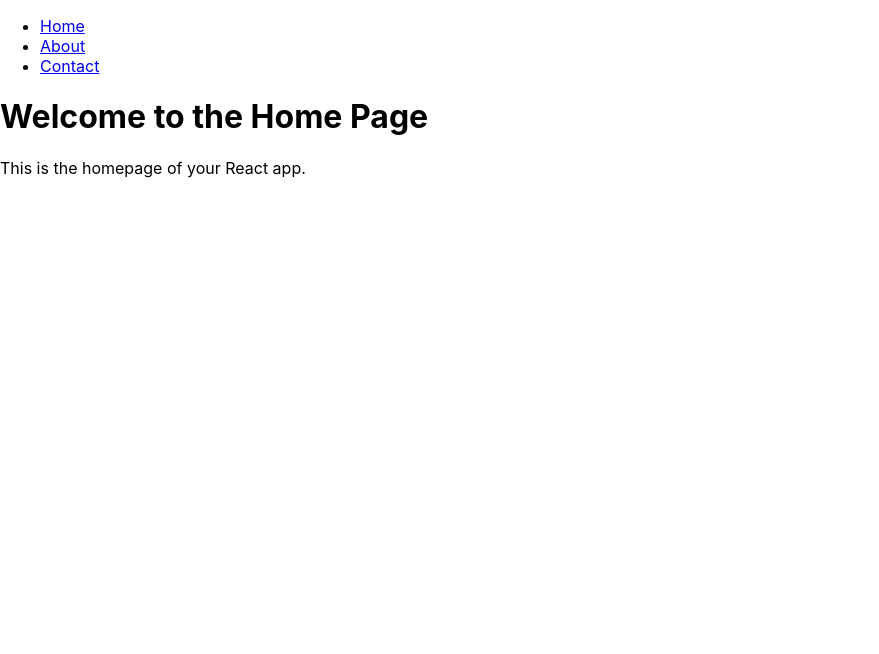
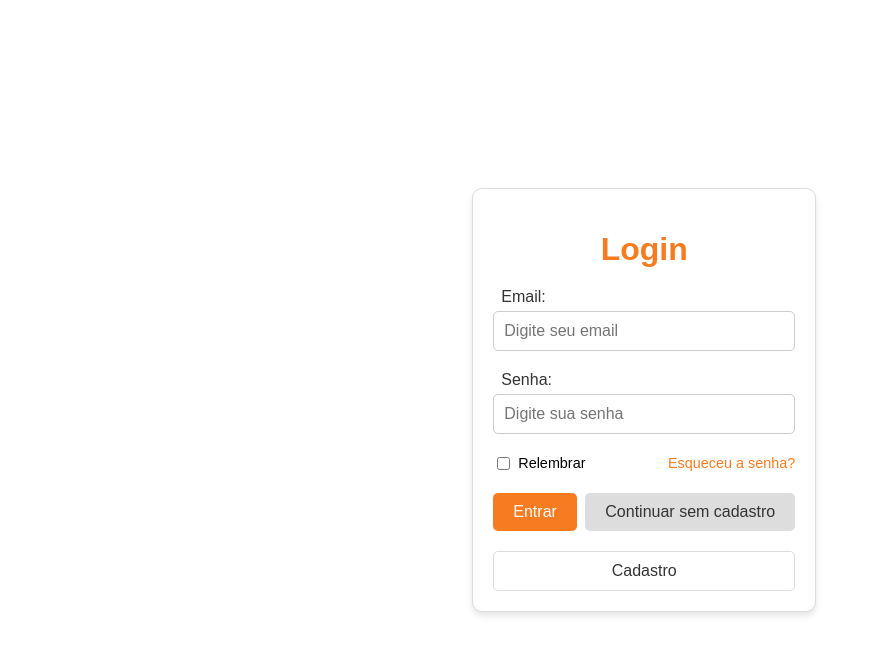
Before and after one commit to Groulis/projeto-react-app, a React (Create React App) app: page / in a window 1280 px wide. Shown: the top 654 px of the page, without its empty margins (0-879 px from the left). Built offline with nearby package versions, Linux system fonts and the light colour scheme.

Commit message:
Database connection initial setup

```diff
--- a/package.json
+++ b/package.json
@@ -6,6 +6,10 @@
     "@testing-library/jest-dom": "^5.14.1",
     "@testing-library/react": "^13.0.0",
     "@testing-library/user-event": "^13.2.1",
+    "body-parser": "^1.20.3",
+    "cors": "^2.8.5",
+    "express": "^4.21.2",
+    "mysql": "^2.18.1",
     "react": "^18.3.1",
     "react-dom": "^18.3.1",
     "react-router-dom": "^7.0.1",
--- a/src/App.js
+++ b/src/App.js
@@ -1,22 +1,43 @@
 import React from "react";
-import { BrowserRouter as Router, Routes, Route } from "react-router-dom";
-import Header from "./pages/header";
-import Home from "./pages/home";
-import About from "./pages/about";
-import Contact from "./pages/contact";
+import "./App.css";
 
 function App() {
   return (
-    <Router>
-      <Header />
-      <div className="container">
-        <Routes>
-          <Route path="/" element={<Home />} />
-          <Route path="/about" element={<About />} />
-          <Route path="/contact" element={<Contact />} />
-        </Routes>
-      </div>
-    </Router>
+    <div className="login-container">
+      <h1 className="login-title">Login</h1>
+      <form className="login-form">
+        <div className="input-group">
+          <label htmlFor="email">
+            <i className="icon email-icon"></i>
+            Email:
+          </label>
+          <input type="email" id="email" placeholder="Digite seu email" />
+        </div>
+        <div className="input-group">
+          <label htmlFor="password">
+            <i className="icon password-icon"></i>
+            Senha:
+          </label>
+          <input type="password" id="password" placeholder="Digite sua senha" />
+        </div>
+        <div className="options">
+          <label className="remember">
+            <input type="checkbox" />
+            Relembrar
+          </label>
+          <a href="/forgot-password" className="forgot-password">
+            Esqueceu a senha?
+          </a>
+        </div>
+        <div className="button-group">
+          <button type="submit" className="btn primary">Entrar</button>
+          <button type="button" className="btn secondary">
+            Continuar sem cadastro
+          </button>
+        </div>
+        <button type="button" className="btn tertiary">Cadastro</button>
+      </form>
+    </div>
   );
 }
 
```
Also changed, not shown: 2 other files (tests, documents, lock files or other folders).
